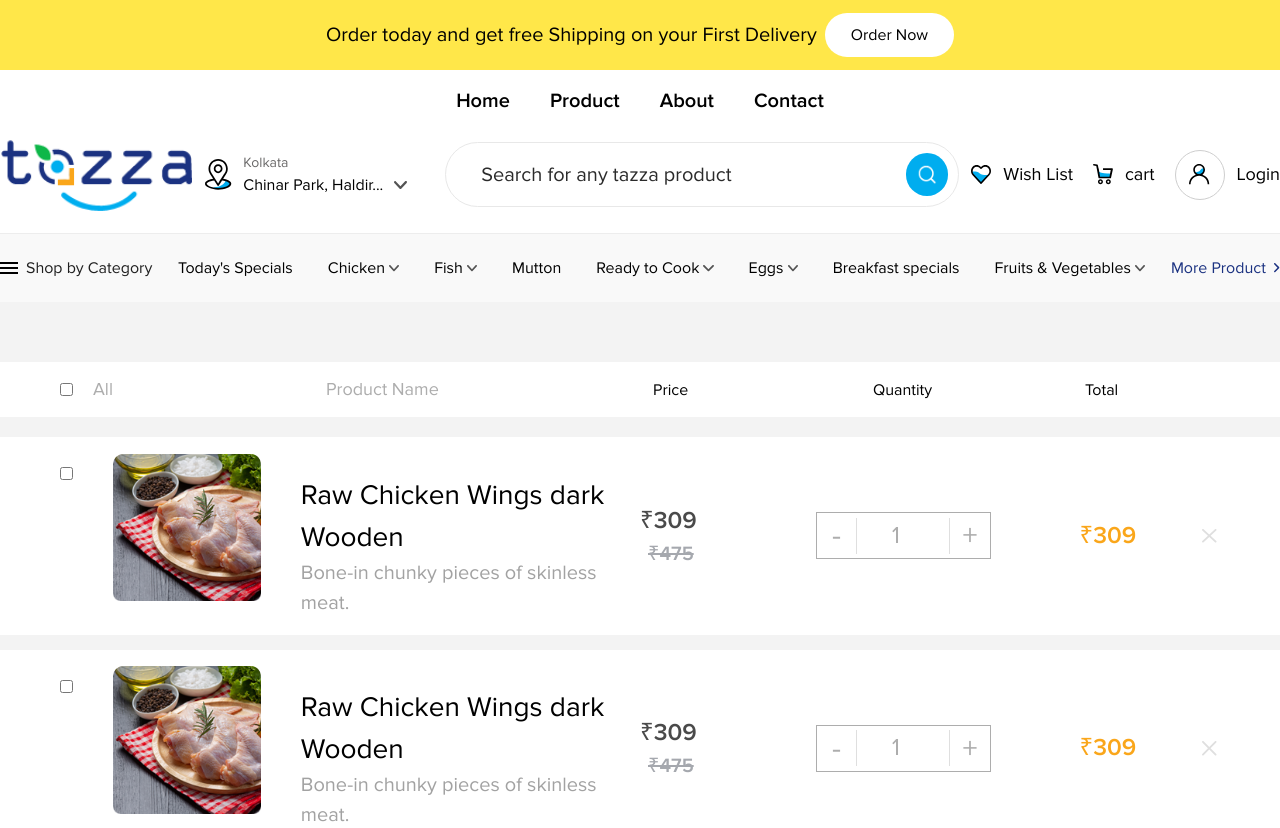
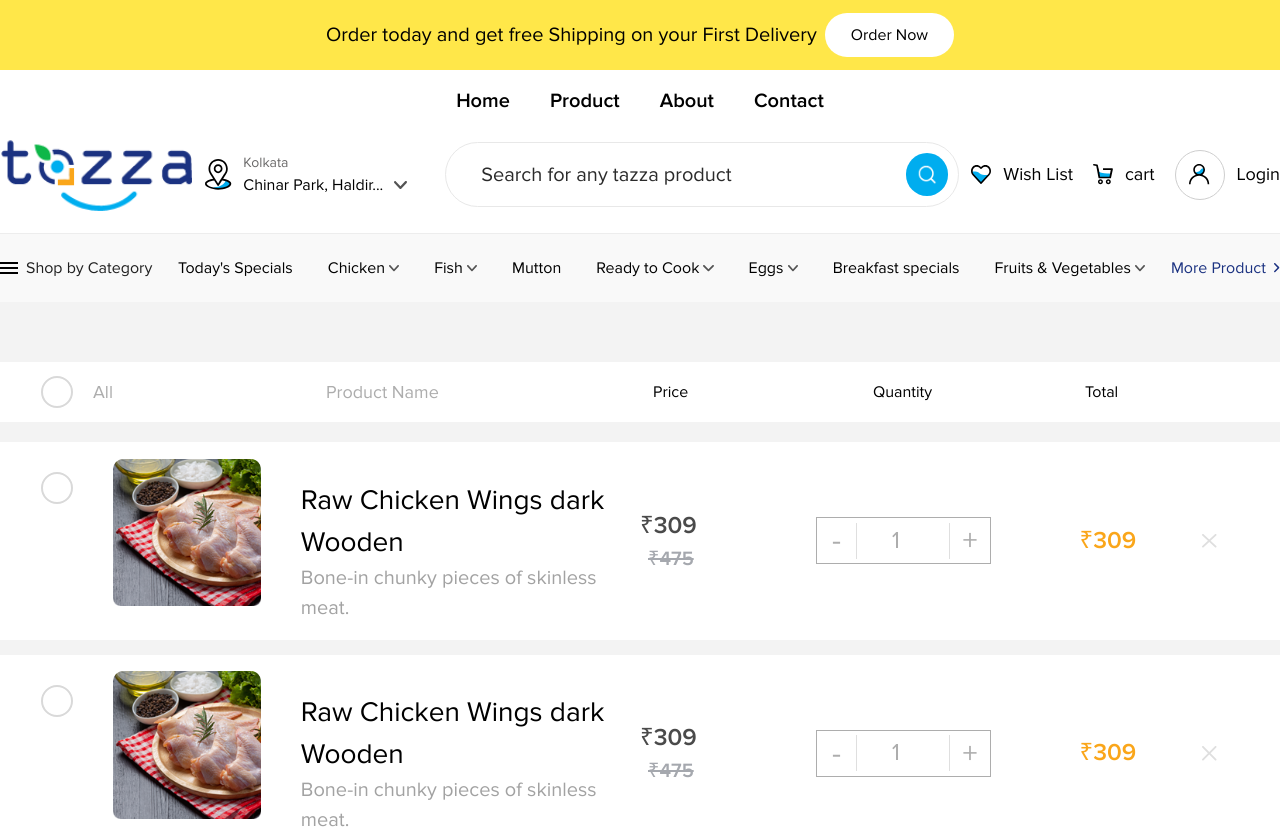
Before and after one commit to khurshid-99/TOZZA_2, a React app in the folder FRONTEND/: page /checkout in a window 1280 px wide. Shown: the top 828 px of the page. Built offline with nearby package versions, Linux system fonts and the light colour scheme; no server answers; the HTML template or start-up script is replaced by a standard one.

Commit message:
feat: Implement custom checkbox component and styles for improved UI in Checkout

```diff
--- a/FRONTEND/src/features/checkout/components/CheckoutCard.tsx
+++ b/FRONTEND/src/features/checkout/components/CheckoutCard.tsx
@@ -1,5 +1,7 @@
 import { useState } from "react";
 import { Checkout1, CloseIcon } from "../../../images";
+
+import "../styles/Checkout.css"
 
 const CheckoutCard = () => {
   const [count, setCount] = useState(1);
@@ -8,7 +10,10 @@ const CheckoutCard = () => {
     <div className="w-full 3xl:w-[1620px] aspect-1620/250 flex flex-col lg:flex-row lg:items-center lg:justify-between py-3.5 gap-4 lg:gap-0 bg-white">
       <div className="w-full lg:w-1/2 h-full flex items-center">
         <div className=" w-[50px] md:w-28.75 flex h-full items-start justify-end pr-5 pt-4  ">
-          <input type="checkbox" name="" id="" className="" />
+          <label className="custom_checkbox">
+            <input type="checkbox" />
+            <span className="checkmark"></span>
+          </label>
         </div>
         <div className="w-full md:w-[695px] flex md:px-5 py-2 md:py-0  ">
           <div className="rounded-[10px] overflow-hidden">
--- a/FRONTEND/src/features/checkout/pages/Checkout.tsx
+++ b/FRONTEND/src/features/checkout/pages/Checkout.tsx
@@ -1,6 +1,5 @@
 import {
   brandIcon,
-  Checkout1,
   Detail1,
   Detail2,
   Detail3,
@@ -21,6 +20,8 @@ import { useRef } from "react";
 import DeliveryStep from "../../../utils/DeliveryStep";
 import InstagramFeed from "../../../utils/InstagramFeed";
 
+import "../styles/Checkout.css";
+
 const Checkout = () => {
   const swiperRef = useRef<SwiperType | null>(null);
 
@@ -30,9 +31,13 @@ const Checkout = () => {
     <section className="w-full  bg-[#F3F3F3] pt-15 ">
       <div className="max-w-[1620px] mx-auto flex items-center justify-between bg-white py-3.5 ">
         <div className="w-full lg:w-1/2 flex items-center ">
-          <div className="md:w-[93px] 2xl:w-28.75 flex items-center justify-end pl-3 md:pl-0 pr-5  ">
-            <input type="checkbox" name="" id="" className="" />
+          <div className="md:w-[93px] 2xl:w-28.75 flex items-center justify-end pr-5  ">
+            <label className="custom_checkbox">
+              <input type="checkbox" />
+              <span className="checkmark"></span>
+            </label>
           </div>
+
           <div className=" flex items-center gap-31 md:gap-61.5 lg:gap-53.25 ">
             <h3 className="text-18 text-[#ADADAD] ">All</h3>
             <h3 className="text-18 text-[#ADADAD]">Product Name</h3>
--- /dev/null
+++ b/FRONTEND/src/features/checkout/styles/Checkout.css
@@ -0,0 +1,44 @@
+.custom_checkbox {
+  position: relative;
+  display: inline-flex;
+  width: 32px;
+  height: 32px;
+  cursor: pointer;
+}
+
+.custom_checkbox input {
+  position: absolute;
+  opacity: 0;
+  cursor: pointer;
+}
+
+.checkmark {
+  width: 32px;
+  height: 32px;
+  border-radius: 50%;
+  background: #ff9f1c;
+  display: flex;
+  align-items: center;
+  justify-content: center;
+}
+
+/* White check */
+.checkmark::after {
+  content: "";
+  width: 7px;
+  height: 13px;
+  border: solid #fff;
+  border-width: 0 2px 2px 0;
+  transform: rotate(45deg);
+  margin-top: -3px;
+}
+
+/* Unchecked state */
+.custom_checkbox input:not(:checked) + .checkmark {
+  background: #fff;
+  border: 2px solid #d9d9d9;
+}
+
+.custom_checkbox input:not(:checked) + .checkmark::after {
+  display: none;
+}
```
